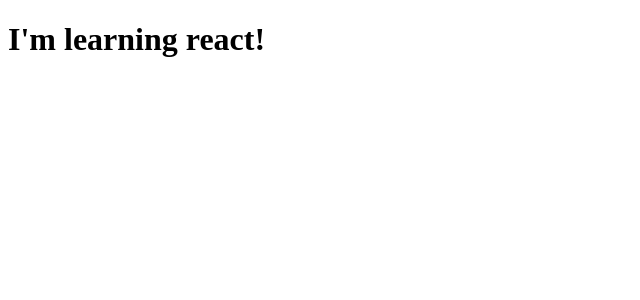
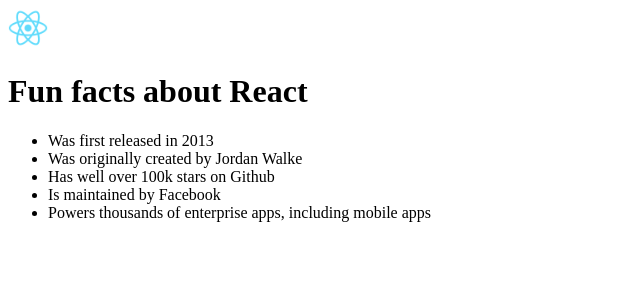
Before and after one commit to Lyletimotheus/ReactJS, a React (Create React App) app in the folder React JS - Tut 2022/my-app/: page / in a window 1280 px wide. Shown: the top 300 px of the page, without its empty margins (0-640 px from the left). Built offline with nearby package versions, Linux system fonts and the light colour scheme.

Commit message:
Using JSX to write javascript object

```diff
--- a/React JS - Tut 2022/my-app/src/index.js
+++ b/React JS - Tut 2022/my-app/src/index.js
@@ -1,22 +1,135 @@
+// THINGS WE ONLY IMPORT
 import React from 'react';
 import ReactDOM from 'react-dom';
+// react router, app component
 
-// Creating a custom component
-function MainContent() {
-  return <h1>I'm learning react!</h1>
-}
+import logo from './assets/logo.png';
+
+// ****** Creating a custom component *****
+// function MainContent() {
+//   return <h1>I'm learning react!</h1>
+// }
+
+// ReactDOM.render(
+//   <div>
+//     <MainContent />
+//   </div>,
+//   document.getElementById("root")
+// );
 
 
-ReactDOM.render(
-  <div>
-    <MainContent />
-  </div>,
-  document.getElementById("root")
-);
-
-// This is how we would write the code imperatively
+// ****** This is how we would write the code imperatively ******
 // const root = document.getElementById("root");
 // const heading = document.createElement("h1");
 // heading.textContent += "I am a heading 1";
 // heading.className += "header";
 // root.appendChild(heading);
+
+
+// ****** JSX ******
+// We need to return only one element when we are using JSX (wrap the content in a div for example)
+// const page = (
+//   <div>
+//     <h1 className="header">This is JSX</h1>
+//     <p>This is a p tag.</p>
+//   </div>
+// );
+
+// seeing what the page constant returns
+// console.log(page);
+
+// ReactDOM.render(
+//   page,
+//   document.getElementById('root')
+// );
+
+
+// ****** CHALLENGE ******
+// Create a navbar in JSX
+// const root = document.getElementById('root');
+// const navBar = (
+//   <nav>
+//     <h1>Brand Name</h1>
+//     <ul>
+//       <li>Pricing</li>
+//       <li>About</li>
+//       <li>Contact</li>
+//     </ul>
+//   </nav>
+// );
+
+// ****** using append instead of render to display our JSX ******
+// root.append(JSON.stringify(navBar));
+// The above returns -----
+// {
+//   "type":"nav",
+//   "key":null,
+//   "ref":null,
+//   "props":{
+//     "children":[{
+//       "type":"h1",
+//       "key":null,
+//       "ref":null,
+//       "props":{
+//         "children":"Brand Name"
+//       },
+//       "_owner":null,
+//       "_store":{}
+//     },
+//       {
+//         "type":"ul",
+//         "key":null,
+//         "ref":null,
+//         "props":{
+//           "children":[{
+//             "type":"li",
+//             "key":null,
+//             "ref":null,
+//             "props":{
+//               "children":"Pricing"
+//             },
+//             "_owner":null,
+//             "_store":{}
+//           },
+//           {
+//             "type":"li",
+//             "key":null,
+//             "ref":null,
+//             "props":{
+//               "children":"About"
+//             },
+//             "_owner":null,
+//             "_store":{}
+//           },
+//           {
+//             "type":"li",
+//             "key":null,
+//             "ref":null,
+//             "props":{
+//               "children":"Contact"
+//             },
+//             "_owner":null,
+//             "_store":{}
+//           }]},
+//           "_owner":null
+//           ,"_store":{}
+//         }]},
+//         "_owner":null,
+//         "_store":{}}
+
+// PROJECT ONE - STATIC CONTENT
+const page = (
+  <div>
+    <img src={logo} alt="React Logo" width="40"/>
+    <h1>Fun facts about React</h1>
+    <ul>
+      <li>Was first released in 2013</li>
+      <li>Was originally created by Jordan Walke</li>
+      <li>Has well over 100k stars on Github</li>
+      <li>Is maintained by Facebook</li>
+      <li>Powers thousands of enterprise apps, including mobile apps</li>
+    </ul>
+  </div>
+);
+
+ReactDOM.render(page, document.getElementById('root'));
```
Also changed, not shown: React JS - Tut 2022/my-app/src/App.js (+2 -14 lines), React JS - Tut 2022/my-app/src/components/Header.js (added, +9 -0 lines), React JS - Tut 2022/my-app/src/assets/logo.png (added), 1 other file (tests, documents, lock files or other folders).
